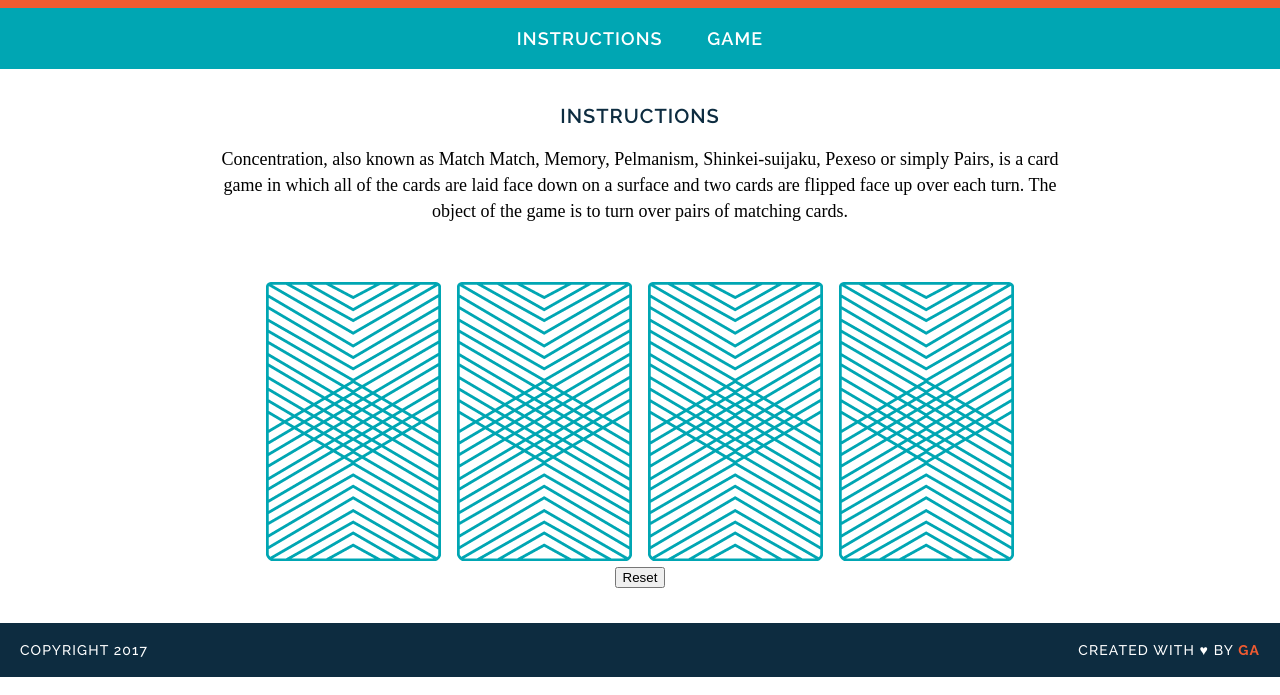
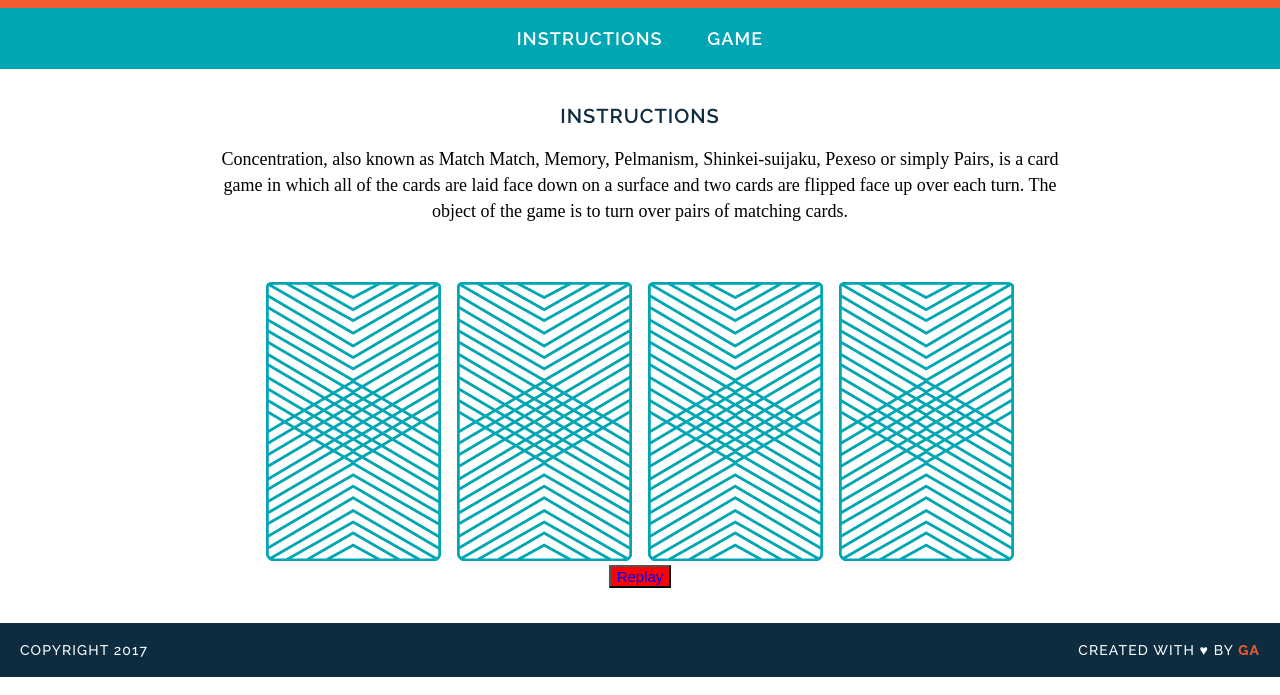
Before and after one commit to subashlimbu/PreWork, a plain HTML site: page index.html in a window 1280 px wide. Shown: the part 105-800 px from the top of the page. Drawn offline with Linux system fonts and the light colour scheme; a web font is replaced by a local one.

Commit message:
created game logic

```diff
--- a/css/style.css
+++ b/css/style.css
@@ -86,6 +86,13 @@ main {
   margin: 35px auto;
 }
 
+button{
+  background-color: red;
+  color: blue;
+  font-size: 15px;
+  cursor: pointer;
+}
+
 
 /* =============================
 GAME BOARD
--- a/index.html
+++ b/index.html
@@ -27,9 +27,8 @@
 
 		<div id = "game-board" class="board clearfix"></div>
 
-		<form>
-			<input type="reset" value="Reset">
-		</form>
+		<button type="submit"  onClick="refreshPage()">Replay</button>
+
 
 	</main>
 
--- a/js/main.js
+++ b/js/main.js
@@ -66,8 +66,8 @@ function flipCard(){
 
 };
 
-//function resetForm(){
-//   document.getElementById("userForm").reset();
-//}
+function refreshPage(){
+    location.reload();
+}
 
 createBoard();
```
